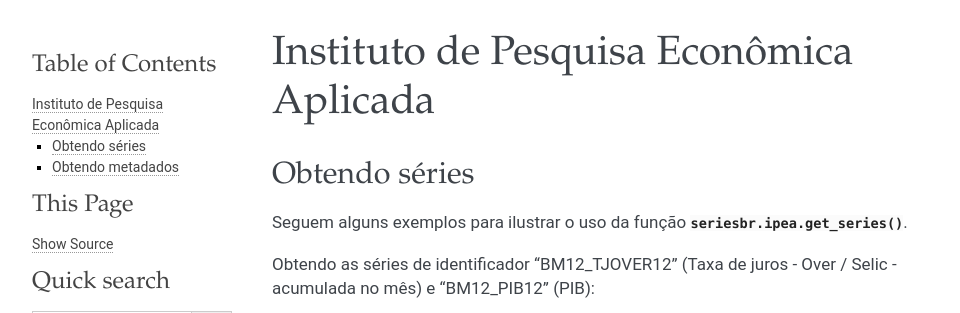
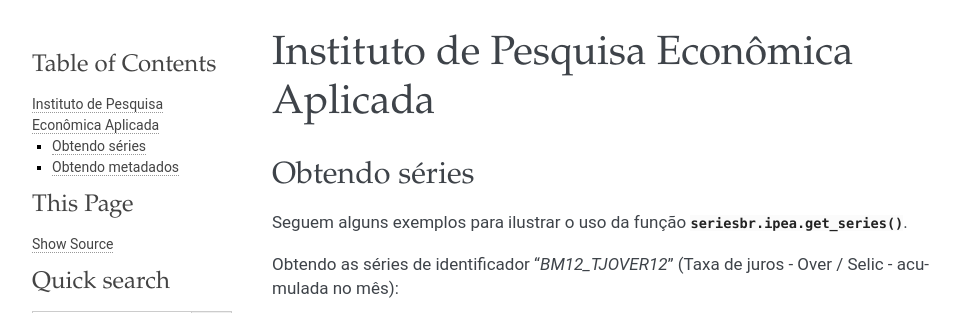
Before and after one commit to phelipetls/seriesbr, a Sphinx documentation site: the page built from docs/source/demos/IPEA.rst, in a window 1280 px wide and 1104 px high, cut to the strip 0-313 px from the top of the window. Shown: the whole strip, without its empty margins (148-1108 px from the left). Built offline with Sphinx 7.4.7, drawn with Linux system fonts in a browser that asks for light colours.

Commit message:
Fix docs

```diff
--- a/docs/source/demos/IPEA.rst
+++ b/docs/source/demos/IPEA.rst
@@ -7,8 +7,8 @@
 Seguem alguns exemplos para ilustrar o uso da função
 :py:func:`seriesbr.ipea.get_series`.
 
-Obtendo as séries de identificador "BM12_TJOVER12" (Taxa de juros - Over /
-Selic - acumulada no mês) e "BM12_PIB12" (PIB):
+Obtendo as séries de identificador "*BM12_TJOVER12*" (Taxa de juros - Over /
+Selic - acumulada no mês):
 
 .. ipython:: python
 
--- a/docs/source/index.rst
+++ b/docs/source/index.rst
@@ -31,7 +31,7 @@
 
    from seriesbr import bcb
 
-   df = bcb.get_series({"Spread bancário": 20786}, start="2015", end="2018-06-01")
+   df = bcb.get_series(20786, start="2015", end="2018-06-01")
    df.plot(kind="line", title="Spread bancário no Brasil de 2016 até 01/06/2018")
    @savefig spread_bcb.png
    plt.tight_layout()
```
